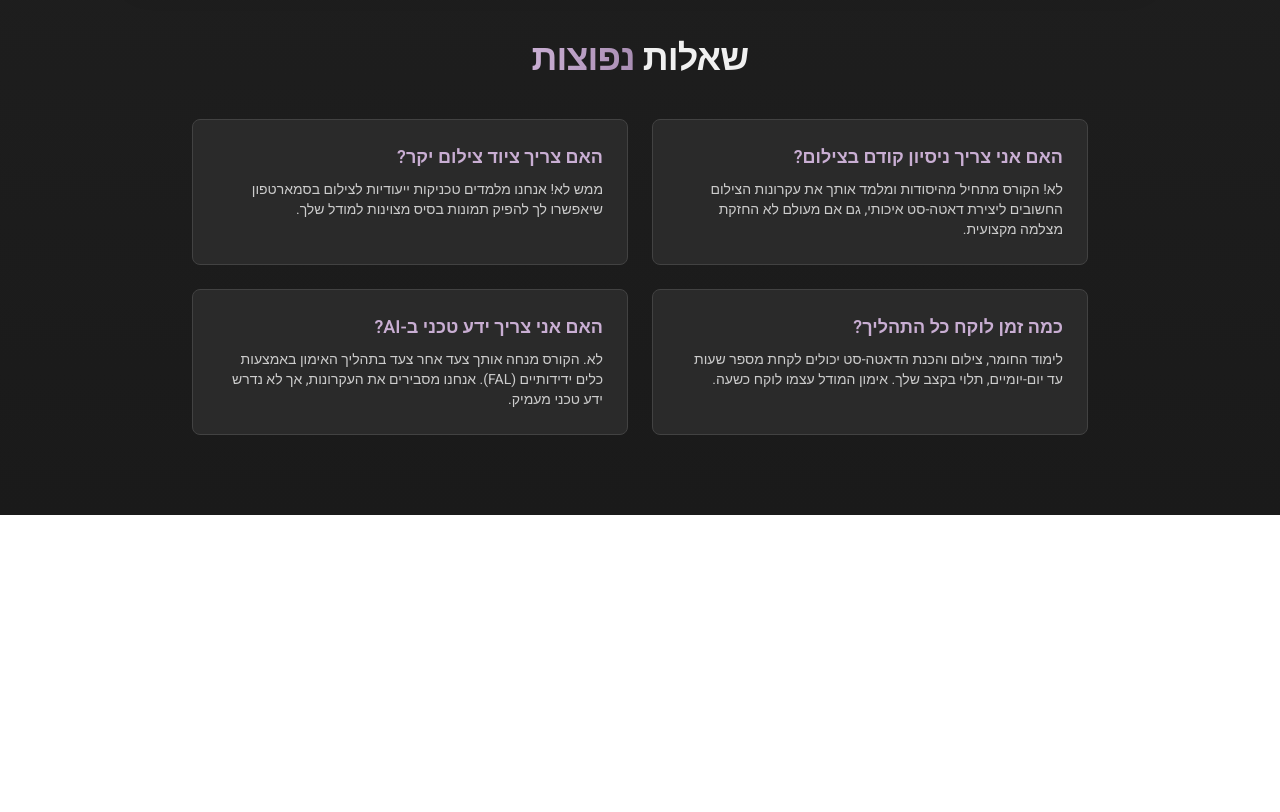
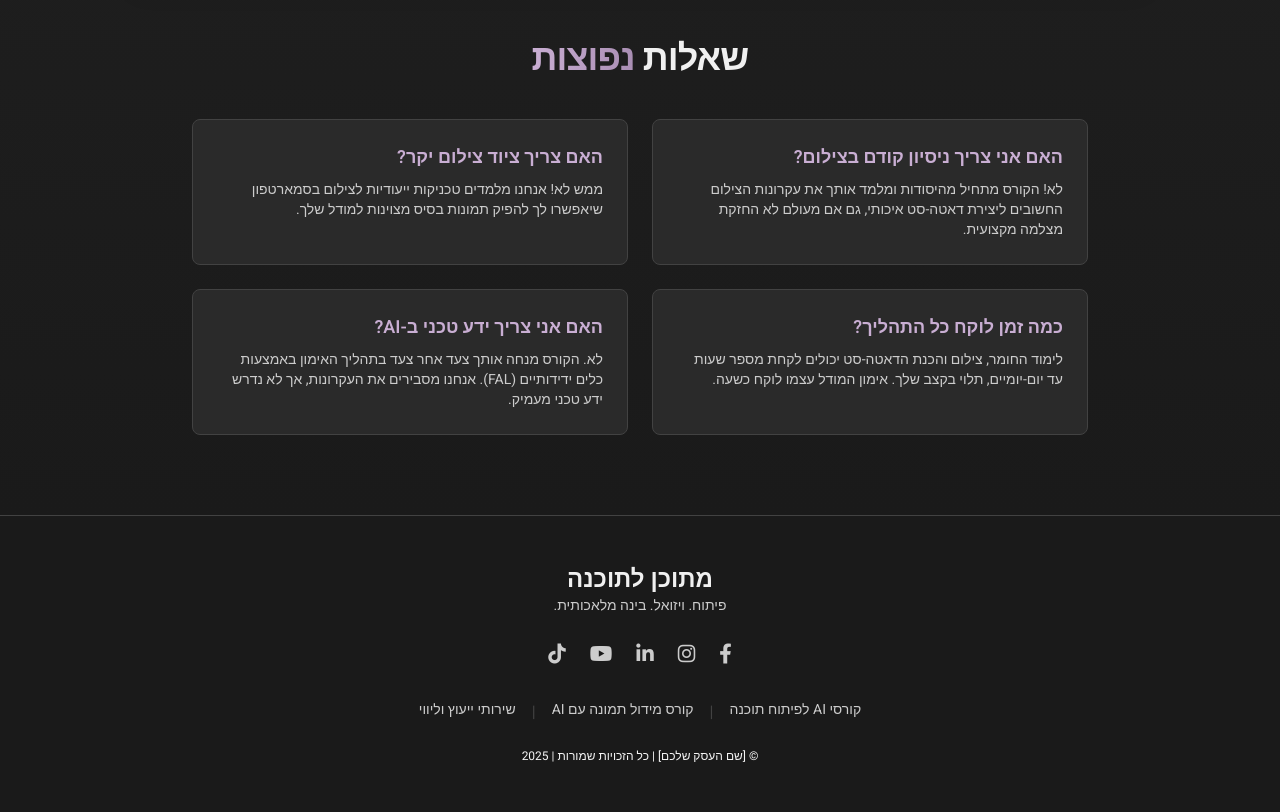
Before and after one commit to softwarecreatorsai/image-ai-course, a plain HTML site: page index.html in a window 1280 px wide. Shown: the part 8087-8899 px from the top of the page. Before the commit the page ends 8602 px from the top, so only its background shows below. Drawn offline with nearby package versions, Linux system fonts and the light colour scheme.

Commit message:
feat: add footer section to index.html
The footer section includes social media links, course offerings, and a copyright notice to enhance the website's completeness and user engagement.

```diff
--- a/index.html
+++ b/index.html
@@ -781,6 +781,51 @@
     <i class="fas fa-arrow-up"></i>
   </button>
 
+   <!-- Footer -->
+   <footer class="py-12 bg-[var(--background)] border-t border-[var(--dark-accent)]">
+    <div class="container mx-auto px-4 md:px-6">
+      <div class="max-w-5xl mx-auto">
+        <div class="flex flex-col items-center text-center">
+          <div class="mb-6">
+            <h2 class="text-2xl font-bold text-[var(--white)]">מתוכן לתוכנה</h2>
+            <p class="text-sm text-[var(--text-white-subtle)]">פיתוח. ויזואל. בינה מלאכותית.</p>
+          </div>
+
+          <div class="mb-8">
+            <div class="flex items-center gap-6">
+              <a href="https://www.facebook.com/groups/1155534872864774" class="text-[var(--text-white-subtle)] hover:text-[var(--text-primary)] transition-colors">
+                <i class="fab fa-facebook-f text-xl"></i>
+              </a>
+              <a href="https://www.instagram.com/software.creators.ai" class="text-[var(--text-white-subtle)] hover:text-[var(--text-primary)] transition-colors">
+                <i class="fab fa-instagram text-xl"></i>
+              </a>
+              <a href="https://www.linkedin.com/in/nadav-naveh/" class="text-[var(--text-white-subtle)] hover:text-[var(--text-primary)] transition-colors">
+                <i class="fab fa-linkedin-in text-xl"></i>
+              </a>
+              <a href="https://www.youtube.com/@softwarecreatorsai" class="text-[var(--text-white-subtle)] hover:text-[var(--text-primary)] transition-colors">
+                <i class="fab fa-youtube text-xl"></i>
+              </a>
+              <a href="https://www.tiktok.com/@software.creators.ai" class="text-[var(--text-white-subtle)] hover:text-[var(--text-primary)] transition-colors">
+                <i class="fab fa-tiktok text-xl"></i>
+              </a>
+            </div>
+          </div>
+
+          <div class="flex flex-wrap justify-center gap-4 mb-6">
+            <a href="#" class="text-sm text-[var(--text-white-subtle)] hover:text-[var(--text-primary)]">קורסי AI לפיתוח תוכנה</a>
+            <span class="text-[var(--dark-accent)]">|</span>
+            <a href="#" class="text-sm text-[var(--text-white-subtle)] hover:text-[var(--text-primary)]">קורס מידול תמונה עם AI</a>
+            <span class="text-[var(--dark-accent)]">|</span>
+            <a href="#" class="text-sm text-[var(--text-white-subtle)] hover:text-[var(--text-primary)]">שירותי ייעוץ וליווי</a>
+          </div>
+
+          <div class="text-xs text-[var(--text-white-subtle)]/60">
+            © [שם העסק שלכם] | כל הזכויות שמורות | 2025
+          </div>
+        </div>
+      </div>
+    </div>
+  </footer>
   <script>
     // Wait for DOM to be fully loaded
     document.addEventListener('DOMContentLoaded', function() {
```
